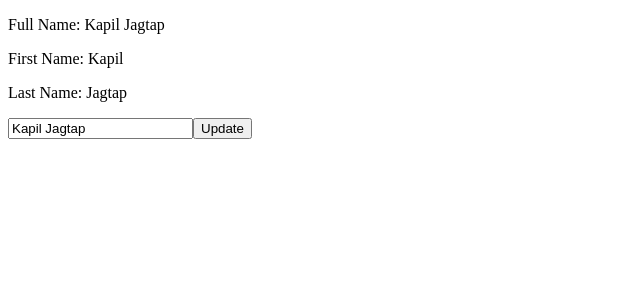
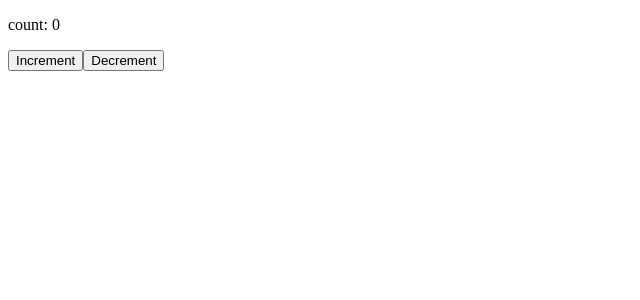
Before and after one commit to gspasarkar/vuejs-project, a Vue app in the folder vue-formexample/: page / in a window 1280 px wide. Shown: the top 300 px of the page, without its empty margins (0-640 px from the left). Built offline with nearby package versions, Linux system fonts and the light colour scheme.

Commit message:
Watchers basic demo

```diff
--- a/vue-formexample/src/App.vue
+++ b/vue-formexample/src/App.vue
@@ -1,35 +1,21 @@
 <template>
   <div>
-    <p>Full Name: {{ fullName }}</p>
-    <p>First Name: {{ firstName }}</p>
-    <p>Last Name: {{ lastName }}</p>
-    <input type="text" v-model.lazy.trim="fullName">
-    <button @click="changeName">Update</button>
+    <P>count: {{count}}</P>
+    <button @click="count++">Increment</button>
+    <button @click="count--">Decrement</button>
   </div>
 </template>
 <script>
-export default {
+export default{
   data () {
     return {
-      firstName: 'Kapil',
-      lastName: 'Jagtap'
+      count: 0
     }
   },
-  methods: {
-    changeName () {
-      this.fullName = 'Vijay Nagle'
-    }
-  },
-  computed: {
-    fullName: {
-      get () {
-        return this.firstName + ' ' + this.lastName
-      },
-      set (name) {
-        console.log(name)
-        const names = name.split(' ')
-        this.firstName = names[0]
-        this.lastName = names[1]
+  watch: {
+    count (newValue) {
+      if (newValue === 5) {
+        alert('Sound is High.')
       }
     }
   }
```
